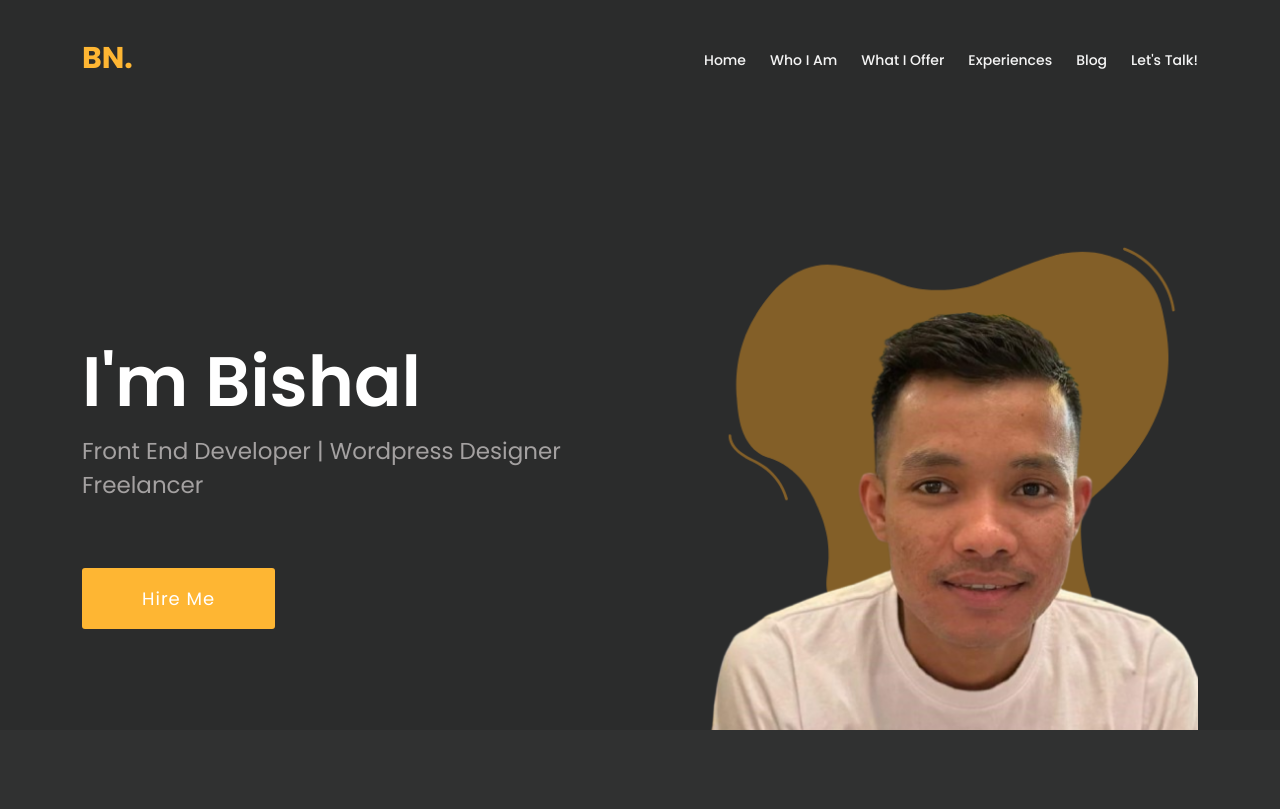
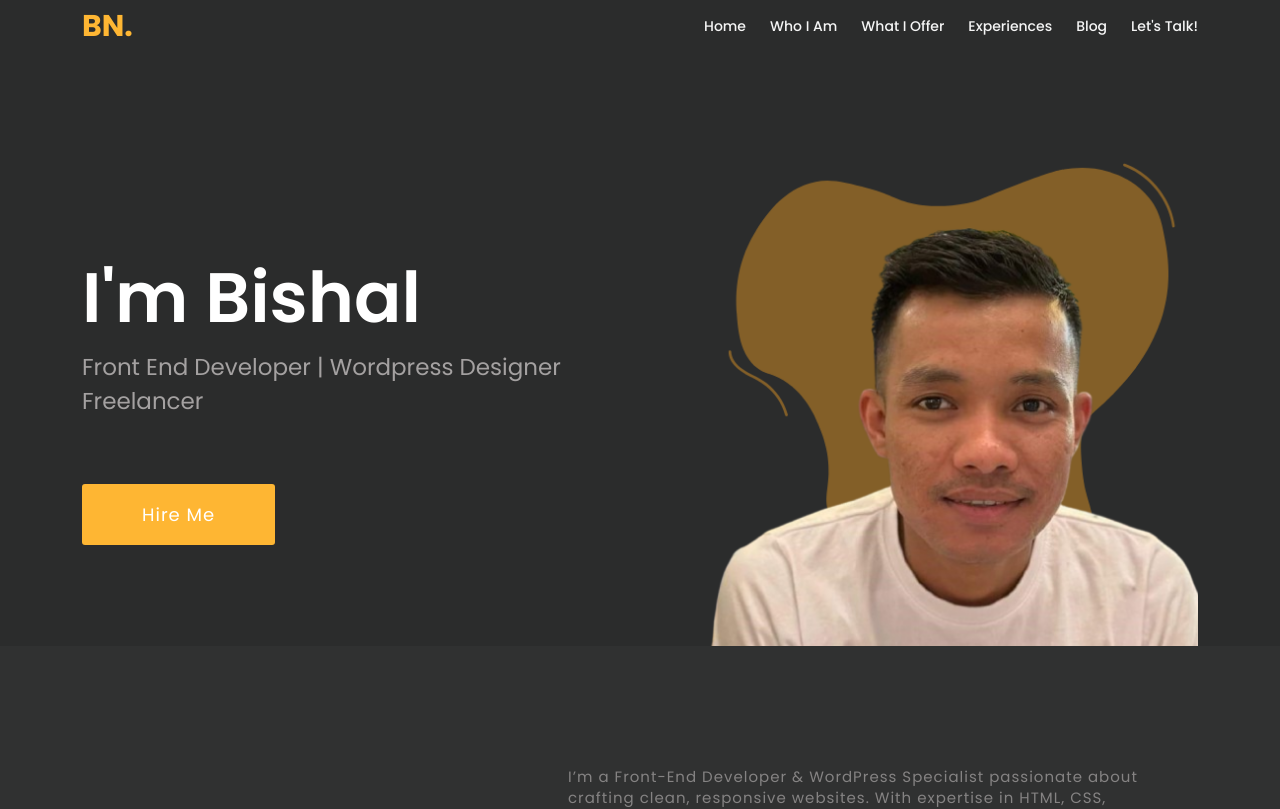
Before and after one commit to Bishal-np/portfolio, a React (Vite) app: page / in a window 1280 px wide. Shown: the top 809 px of the page. Built offline with nearby package versions, Linux system fonts and the light colour scheme.

Commit message:
work on header

```diff
--- a/src/componant/Header.jsx
+++ b/src/componant/Header.jsx
@@ -24,7 +24,7 @@ function Header() {
     <>
 
 
-      <header className={`navbar navbar-expand-lg py-5 bg-body-dark ${isScrolled ? 'scrolled' : ''}`}>
+      <header className={`navbar navbar-expand-lg py-3 bg-body-dark ${isScrolled ? 'scrolled' : ''}`}>
 
         <div className="container">
 
@@ -33,7 +33,7 @@ function Header() {
           <span className="navbar-toggler-icon" />
         </button>
         <div className="collapse navbar-collapse" id="navbarSupportedContent">
-          <ul className='d-flex ms-auto gap-4 align-items-center menu-items'>
+          <ul className='d-flex mb-0 ms-auto gap-4 align-items-center menu-items'>
             <li><a href={`#home`}>Home</a></li>
             <li><a href={`#about`}>Who I Am</a></li>
             <li><a href={`#services`}>What I Offer</a></li>
--- a/src/scss/layouts/header.scss
+++ b/src/scss/layouts/header.scss
@@ -5,7 +5,6 @@ header {
     font-size: 30px;
     font-weight: 700;
     color: var(--secondary-color);
-    margin-bottom: 20px;
   }
   .menu-items {
     color: rgba(255, 255, 255, 0.952);
```
